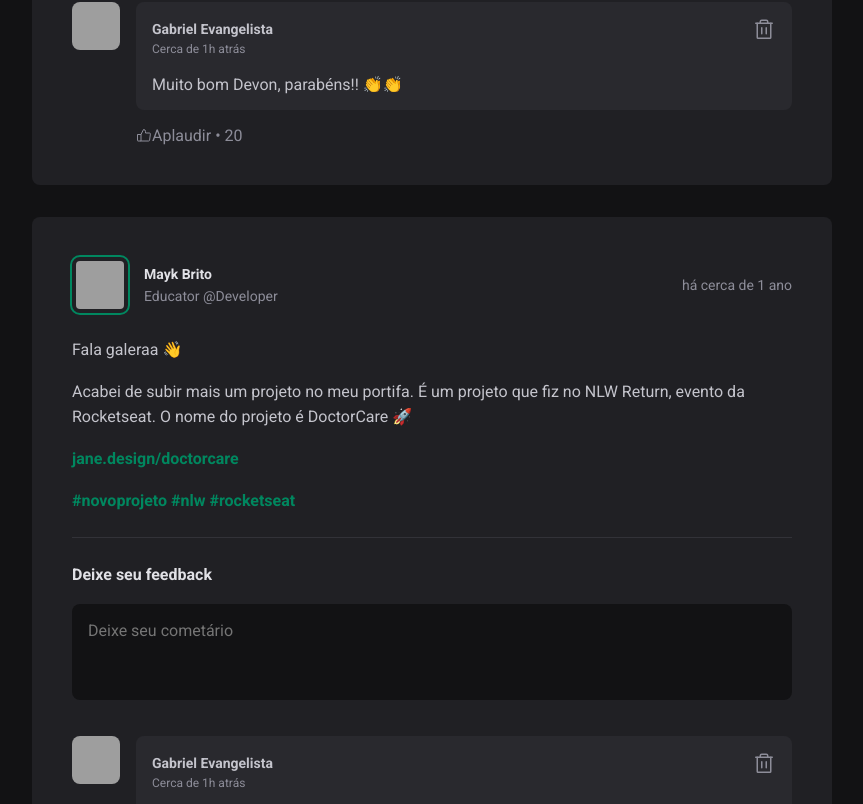
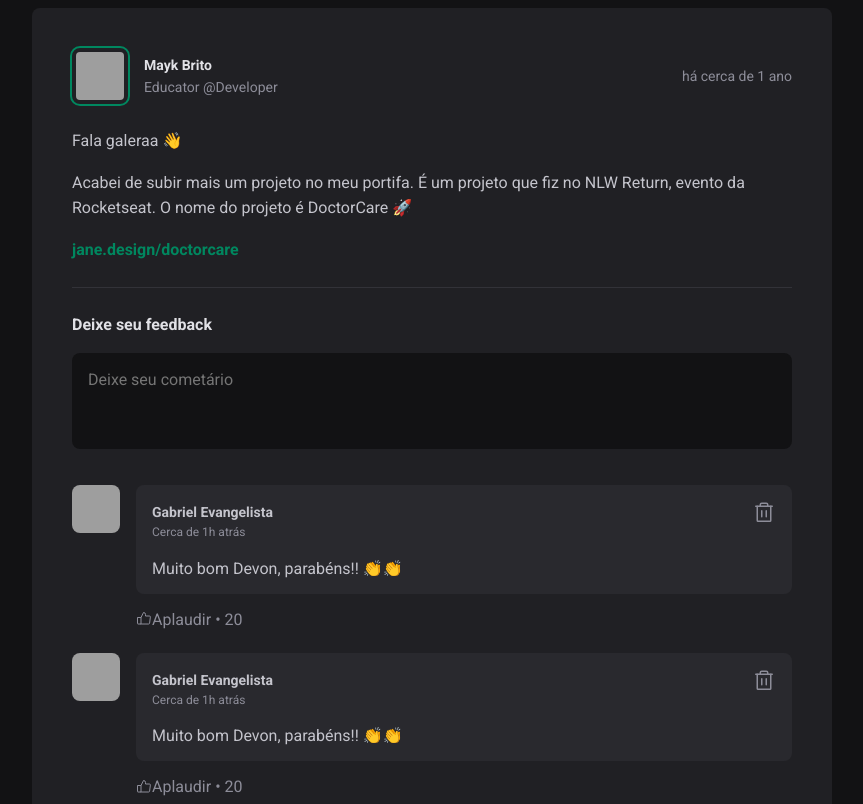
Before and after one commit to gabrielevanger/projeto, a React (Vite) app: page / in a window 1280 px wide. Shown: the part 956-1760 px from the top of the page, without its empty margins (352-1215 px from the left). Built offline with nearby package versions, Linux system fonts and the light colour scheme; grey boxes are pictures that could not be loaded.

Commit message:
Adicionando função feed
Adicionando função de comentar na dashboard

Signed-off-by: gabrielevanger <129545790+gabrielevanger@users.noreply.github.com>

```diff
--- a/src/App.jsx
+++ b/src/App.jsx
@@ -21,7 +21,7 @@
       {type: 'link', content:'jane.design/doctorcare'},
     ],
 
-  publishedAt: new Date('2022-04-19 20:00:00'),
+  publishedAt: new Date('2022-04-19 20:05:00'),
   },
 {
   id: 2,
@@ -35,7 +35,7 @@
     {type: 'paragraph', content: 'Acabei de subir mais um projeto no meu portifa. É um projeto que fiz no NLW Return, evento da Rocketseat. O nome do projeto é DoctorCare 🚀'},
     {type: 'link', content:'jane.design/doctorcare'},
     ],
-    publishedAt: new Date('2022-04-18 20:00:00'),
+    publishedAt: new Date('2022-04-08 21:10:50'),
 
   },
 ];
--- a/src/components/Post.jsx
+++ b/src/components/Post.jsx
@@ -5,8 +5,15 @@
 import { Avatar } from './Avatar'
 import { Comment } from './Comment'
 import styles from './Post.module.css'
+import { useState } from 'react';
 
-export function Post({ author, publishedAt }) {
+
+export function Post({ author, publishedAt, content }) {
+    const [comments, setComments] = useState([
+        1,
+        2,
+    ])
+
     const publishedDateFormatted = format(publishedAt, "d 'de' LLLL 'ás' HH:mm'h'",{
     locale: ptBR,
 })
@@ -15,6 +22,12 @@
     locale: ptBR,
     addSuffix: true,
 })
+
+        function handleCreateNewComment() {
+            event.preventDefault()
+
+            setComments([...comments, comments.length + 1]);
+        }
 
     return (
        <article className={styles.post}>
@@ -27,25 +40,23 @@
                 </div>
             </div>
 
-            <time title={publishedDateFormatted} dateTime="2023-04-11  17:38:00">
+            <time title={publishedDateFormatted} dateTime={publishedAt.toISOString()}>
             {publishedDateRelativeToNow}
             </time>
 
         </header>
 
         <div className={styles.content}>
-           <p> Fala galeraa 👋</p>
-           <p> Acabei de subir mais um projeto no meu portifa. É um projeto que fiz no NLW Return, evento da Rocketseat. O nome do projeto é DoctorCare 🚀</p>
-           <p> <a href="">jane.design/doctorcare</a></p>
-           <p>
-                <a href="">#novoprojeto</a> {' '}
-                <a a href="">#nlw</a> {' '}
-                <a a href="">#rocketseat</a>
-
-           </p>
+            {content.map(line => {
+                if (line.type == 'paragraph'){
+                    return <p>{line.content}</p>;
+                } else if (line.type =='link') {
+                    return <p><a href="#">{line.content} </a></p>
+                }
+            })}
         </div>
 
-        <form className={styles.commentForm}>
+        <form onSubmit={handleCreateNewComment} className={styles.commentForm}>
             <strong>Deixe seu feedback</strong>
 
 
@@ -60,9 +71,9 @@
 
 
         <div className={styles.commentList}>
-            <Comment />
-            <Comment />
-            <Comment />
+            {comments.map(comment => {
+                return <Comment />
+            })}
         </div>
 
        </article>
```
